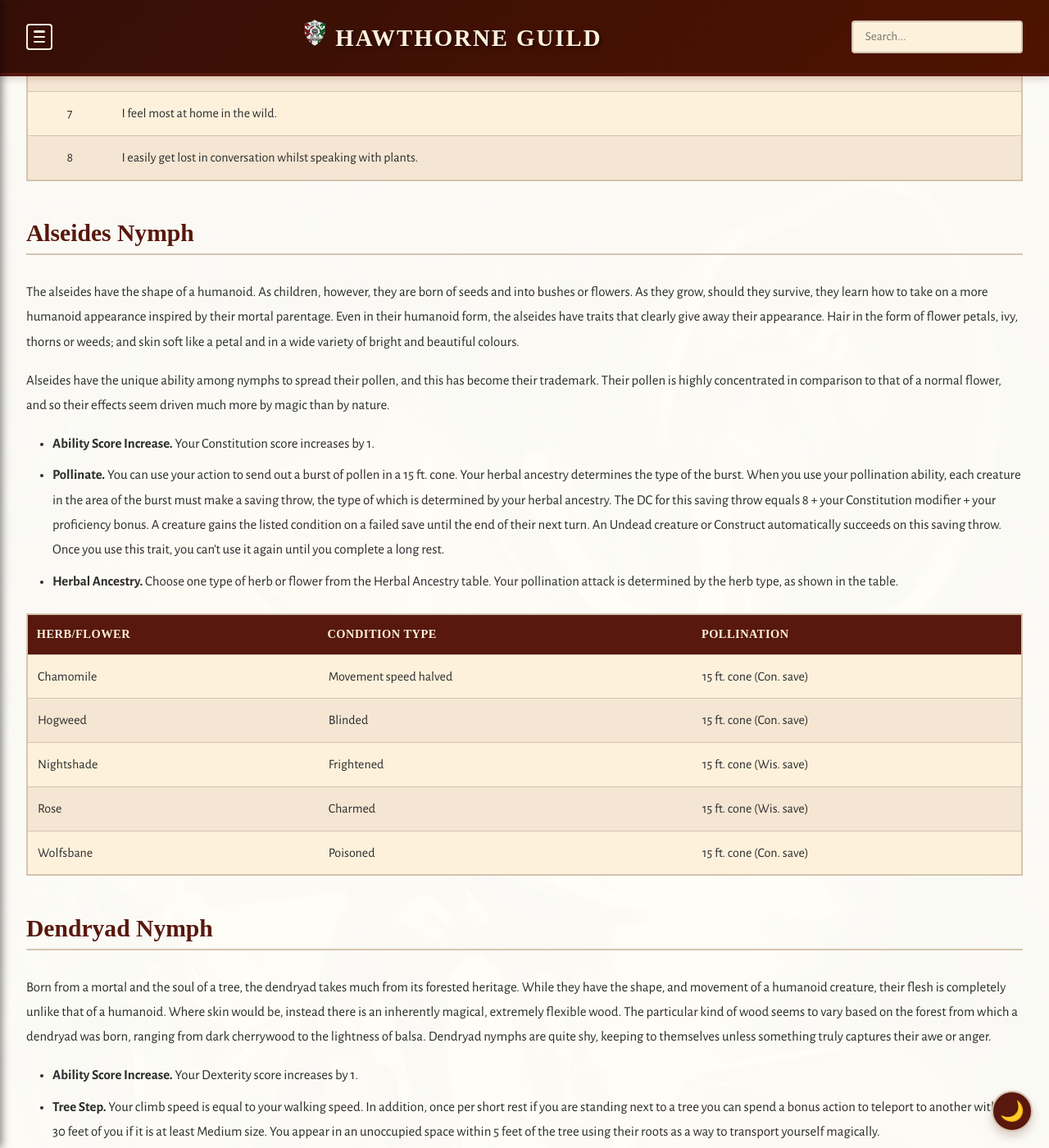
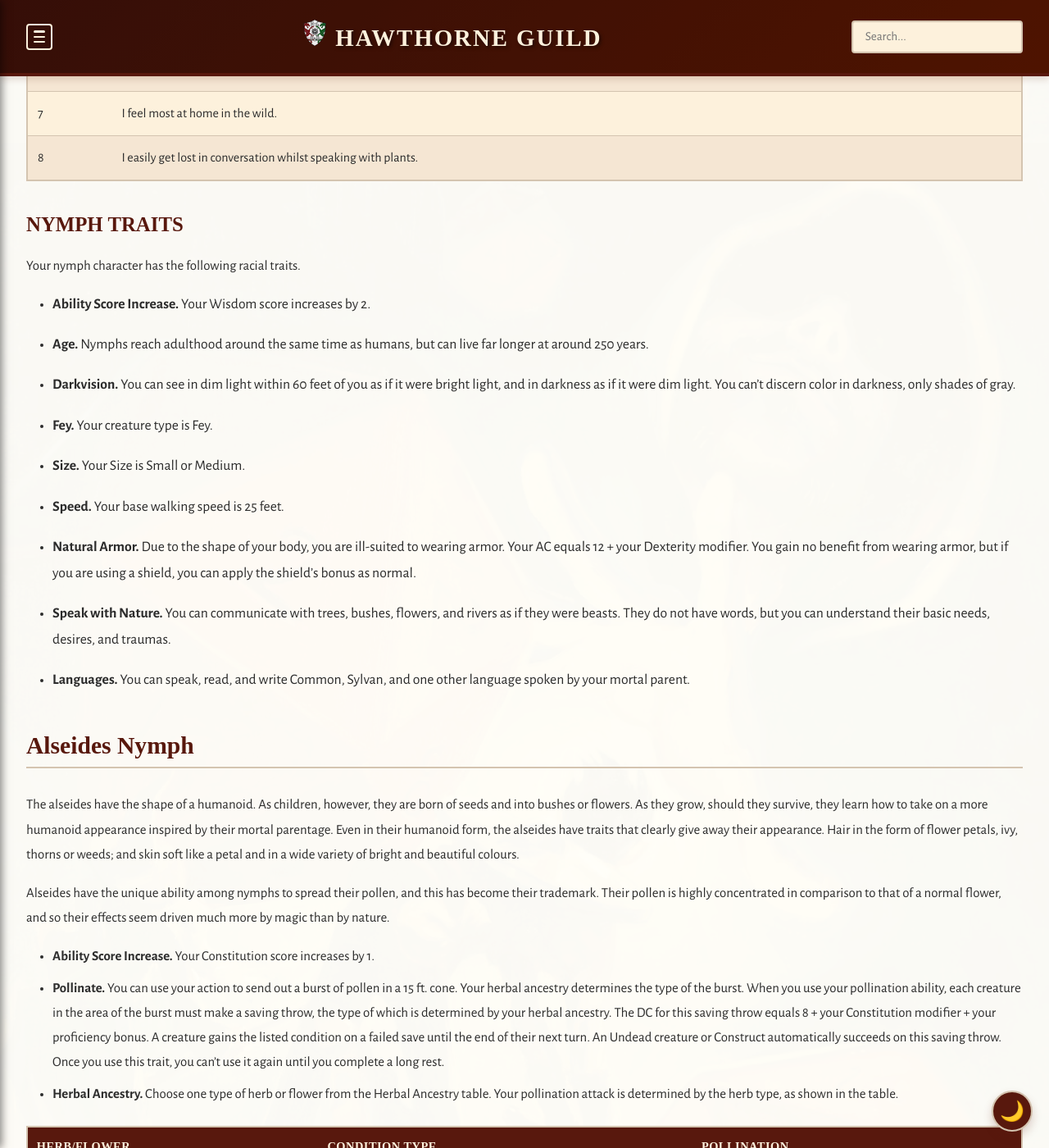
Before and after one commit to coconutswallow/Guides, a Jekyll site: the page built from _arcana/nymph.md, in a window 1280 px wide and 1400 px high, scrolled down 1533 px. Shown: the whole window at 82% size. Built offline with Jekyll 4.4.1, drawn with Linux system fonts in a browser that asks for light colours; some web fonts are replaced; a script that is not in the unit is left out.

Commit message:
Update Arcana "nymph" - linalette304 <linalette304@gmail.com> via DecapBridge

```diff
--- a/_arcana/nymph.md
+++ b/_arcana/nymph.md
@@ -1,13 +1,12 @@
 ---
+title: Nymph
 layout: doc
-title: "Nymph"
 order: 13
-category: "Arcana"
+category: Arcana
 hide_from_nav: false
-background_image: "/assets/images/the_dungeon_master_by_moulinbleu_d61u428-fullview.jpg"
+background_image: /assets/images/the_dungeon_master_by_moulinbleu_d61u428-fullview.jpg
 permalink: /arcana/nymph/
 ---
-
 Some believe that every tree, bush, and pond in the material plane are connected to the Feywild, and that each contain a Spirit whose sole duty is to protect it. Whether or not this vastness of Fey is accurate or not, it is at least true that some trees, bushes, and ponds are connected to spirits of the Feywild. It is also true that on occasion, their sense of duty is overtaken by curiosity towards mortals, and mortals are overtaken by the qualities in the Spirit they find seductive. The children of these unions are nymphs, who have no sworn duty, but maintain their connection to nature.
 
 ### Body of Nature
@@ -33,16 +32,40 @@
 
 ### Nymph Quirks
 
-| d8 | Nymph Quirk |
-|:---:|:---|
-| 1 | I am utterly serene, even in the face of disaster. |
-| 2 | I feel tremendous empathy for all who suffer. |
-| 3 | I'm oblivious to etiquette and social expectations. |
-| 4 | I express affection or contempt in ways that are unfamiliar to others. |
-| 5 | My curiosity tends to get me in trouble. |
-| 6 | I have an overwhelming sense of duty to protect nature. |
-| 7 | I feel most at home in the wild. |
-| 8 | I easily get lost in conversation whilst speaking with plants. |
+| d8  | Nymph Quirk                                                            |
+| --- | ---------------------------------------------------------------------- |
+| 1   | I am utterly serene, even in the face of disaster.                     |
+| 2   | I feel tremendous empathy for all who suffer.                          |
+| 3   | I'm oblivious to etiquette and social expectations.                    |
+| 4   | I express affection or contempt in ways that are unfamiliar to others. |
+| 5   | My curiosity tends to get me in trouble.                               |
+| 6   | I have an overwhelming sense of duty to protect nature.                |
+| 7   | I feel most at home in the wild.                                       |
+| 8   | I easily get lost in conversation whilst speaking with plants.         |
+
+### Nymph Traits
+
+Your nymph character has the following racial traits.
+
+* **Ability Score Increase.** Your Wisdom score increases by 2.
+
+* **Age.** Nymphs reach adulthood around the same time as humans, but can live far longer at around 250 years.
+
+* **Darkvision.** You can see in dim light within 60 feet of you as if it were bright light, and in darkness as if it were dim light. You can't discern color in darkness, only shades of gray.
+
+* **Fey.** Your creature type is Fey.
+
+* **Size.** Your Size is Small or Medium.
+
+* **Speed.** Your base walking speed is 25 feet.
+
+* **Natural Armor.** Due to the shape of your body, you are ill-suited to wearing armor. Your AC equals 12 + your Dexterity modifier. You gain no benefit from wearing armor, but if you are using a shield, you can apply the shield's bonus as normal.
+
+* **Speak with Nature.** You can communicate with trees, bushes, flowers, and rivers as if they were beasts. They do not have words, but you can understand their basic needs, desires, and traumas.
+
+* **Languages.** You can speak, read, and write Common, Sylvan, and one other language spoken by your mortal parent.
+
+
 
 ## Alseides Nymph
 
@@ -54,13 +77,13 @@
 * **Pollinate.** You can use your action to send out a burst of pollen in a 15 ft. cone. Your herbal ancestry determines the type of the burst. When you use your pollination ability, each creature in the area of the burst must make a saving throw, the type of which is determined by your herbal ancestry. The DC for this saving throw equals 8 + your Constitution modifier + your proficiency bonus. A creature gains the listed condition on a failed save until the end of their next turn. An Undead creature or Construct automatically succeeds on this saving throw. Once you use this trait, you can't use it again until you complete a long rest.
 * **Herbal Ancestry.** Choose one type of herb or flower from the Herbal Ancestry table. Your pollination attack is determined by the herb type, as shown in the table.
 
-| Herb/Flower | Condition Type | Pollination |
-| :--- | :--- | :--- |
-| Chamomile | Movement speed halved | 15 ft. cone (Con. save) |
-| Hogweed | Blinded | 15 ft. cone (Con. save) |
-| Nightshade | Frightened | 15 ft. cone (Wis. save) |
-| Rose | Charmed | 15 ft. cone (Wis. save) |
-| Wolfsbane | Poisoned | 15 ft. cone (Con. save) |
+| Herb/Flower | Condition Type        | Pollination             |
+| ----------- | --------------------- | ----------------------- |
+| Chamomile   | Movement speed halved | 15 ft. cone (Con. save) |
+| Hogweed     | Blinded               | 15 ft. cone (Con. save) |
+| Nightshade  | Frightened            | 15 ft. cone (Wis. save) |
+| Rose        | Charmed               | 15 ft. cone (Wis. save) |
+| Wolfsbane   | Poisoned              | 15 ft. cone (Con. save) |
 
 ## Dendryad Nymph
 
@@ -69,6 +92,7 @@
 * **Ability Score Increase.** Your Dexterity score increases by 1.
 * **Tree Step.** Your climb speed is equal to your walking speed. In addition, once per short rest if you are standing next to a tree you can spend a bonus action to teleport to another within 30 feet of you if it is at least Medium size. You appear in an unoccupied space within 5 feet of the tree using their roots as a way to transport yourself magically.
 * **Rooted Body.** You are able to spread roots from your feet to better hold yourself steady. While in natural terrain you may as an action root yourself to the ground. While rooted your movement speed is zero and you gain 2 temporary hit points per character level. Additionally, you gain the following effects:
+
   * You cannot be pushed or made prone.
   * You have advantage on any ability check or saving throw to resist being grappled or restrained.
   * You may spend an action to unroot yourself, losing the above effects and any temporary hit points gained by this trait.
```
